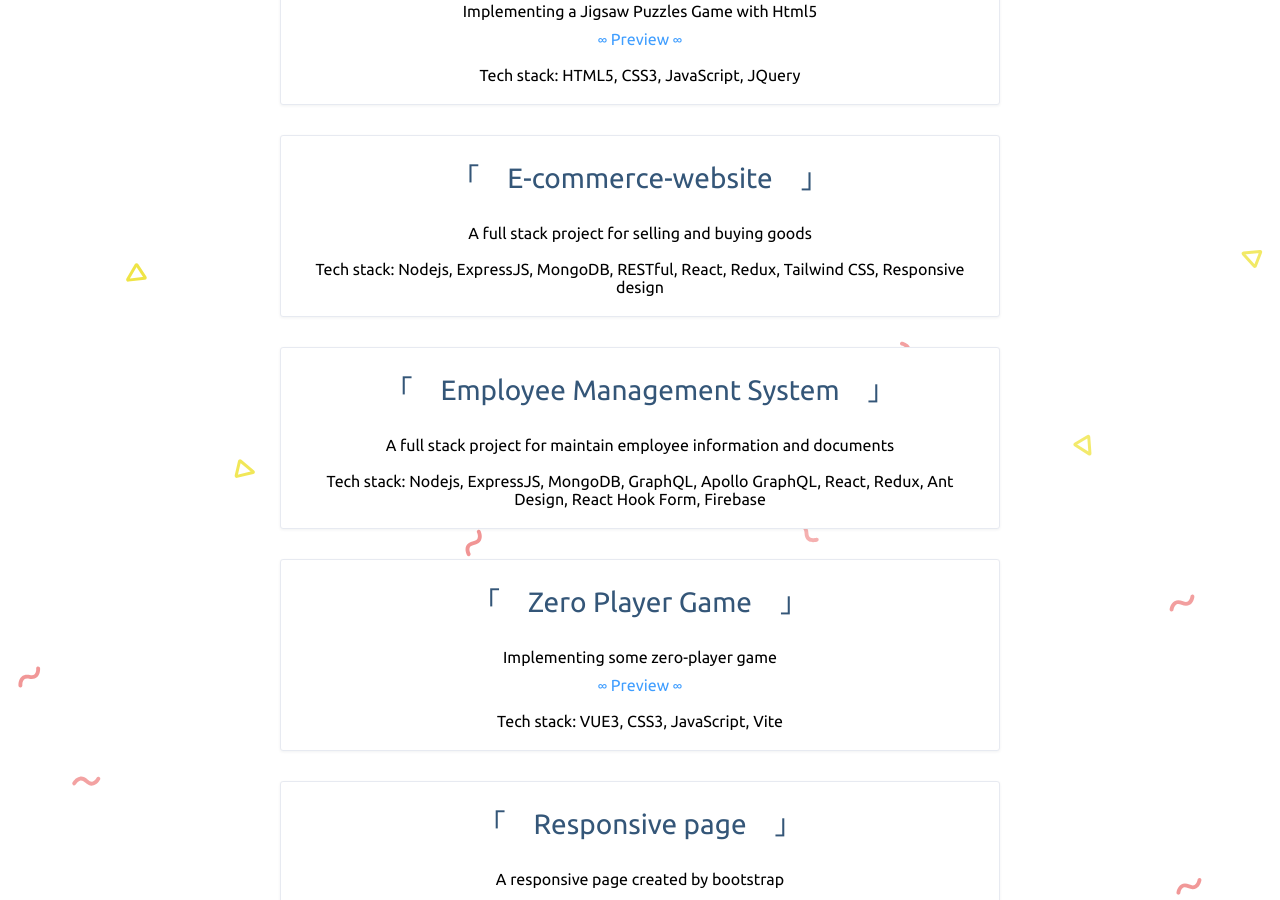
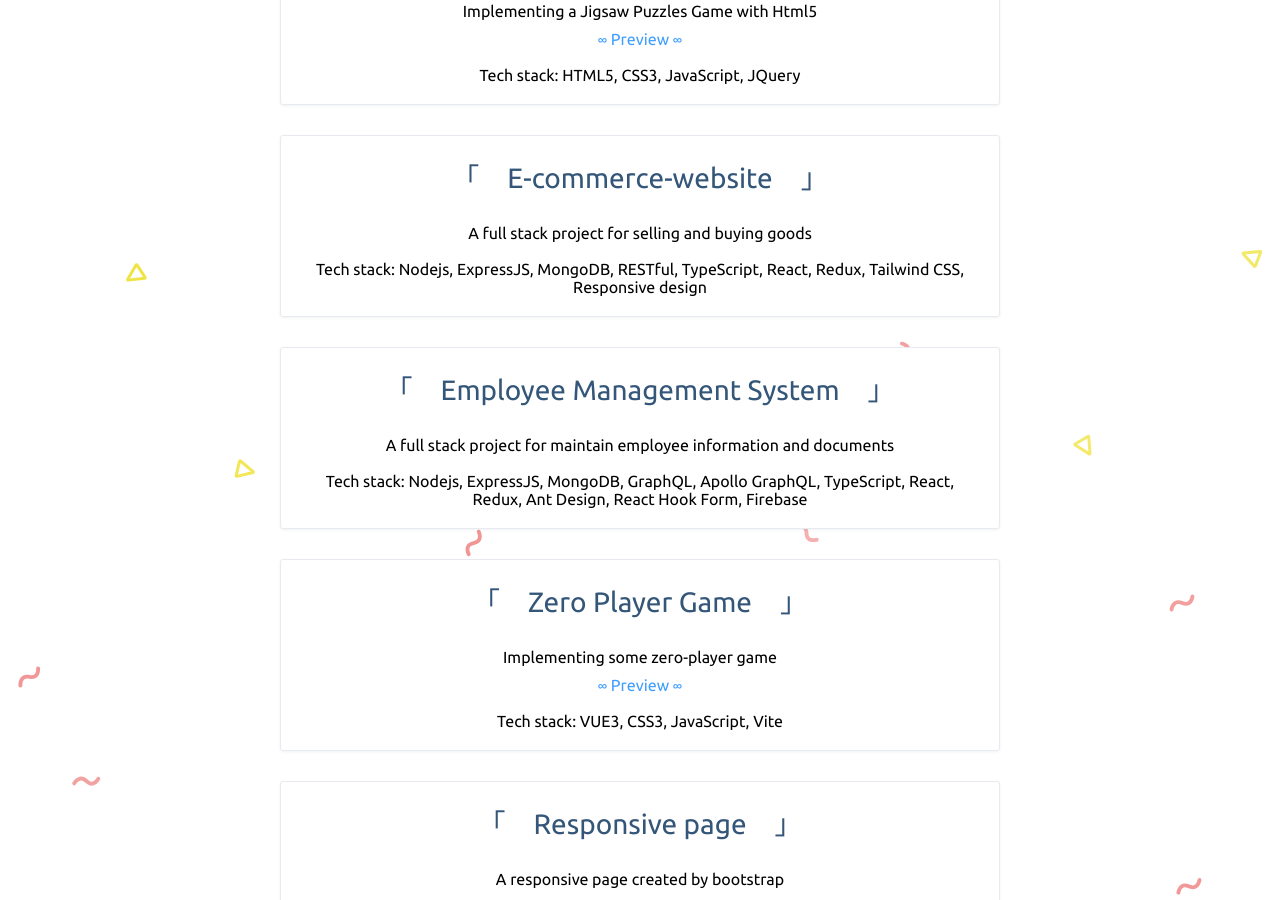
Before and after one commit to miss1/miss1.github.io, a Jekyll site: the page built from codeLink/index.html, in a window 1280 px wide and 900 px high, scrolled down 706 px. Built offline with Jekyll 4.4.1, drawn with Linux system fonts in a browser that asks for light colours; comment, search, counter and statistics services are not loaded.

```diff
--- a/_data/codes.json
+++ b/_data/codes.json
@@ -16,13 +16,13 @@
     "title": "E-commerce-website",
     "des": "A full stack project for selling and buying goods",
     "url": "https://github.com/miss1/E-commerce-website",
-    "tech": "Nodejs, ExpressJS, MongoDB, RESTful, React, Redux, Tailwind CSS, Responsive design"
+    "tech": "Nodejs, ExpressJS, MongoDB, RESTful, TypeScript, React, Redux, Tailwind CSS, Responsive design"
   },
   {
     "title": "Employee Management System",
     "des": "A full stack project for maintain employee information and documents",
     "url": "https://github.com/miss1/Employee-Management",
-    "tech": "Nodejs, ExpressJS, MongoDB, GraphQL, Apollo GraphQL, React, Redux, Ant Design, React Hook Form, Firebase"
+    "tech": "Nodejs, ExpressJS, MongoDB, GraphQL, Apollo GraphQL, TypeScript, React, Redux, Ant Design, React Hook Form, Firebase"
   },
   {
     "title": "Zero Player Game",
```
